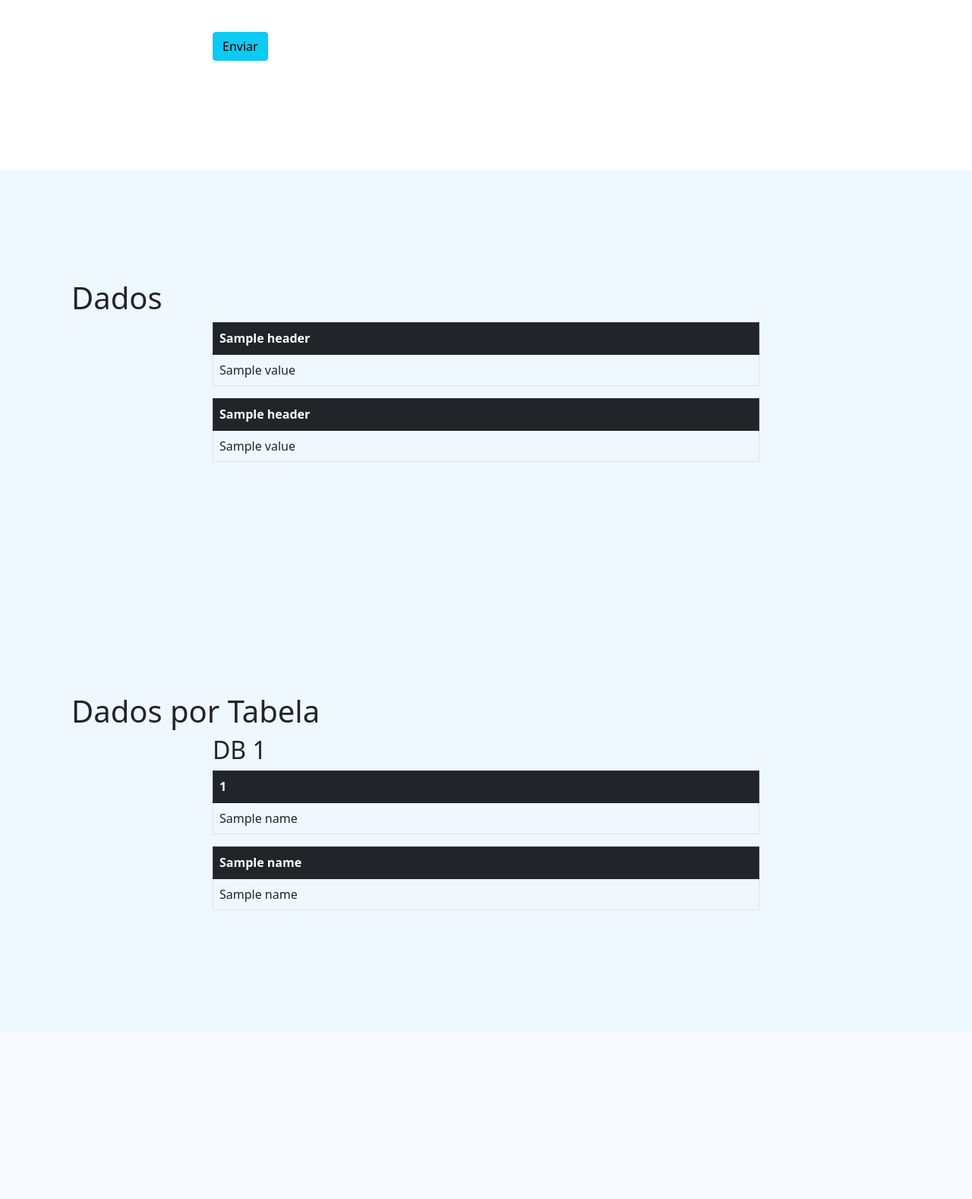
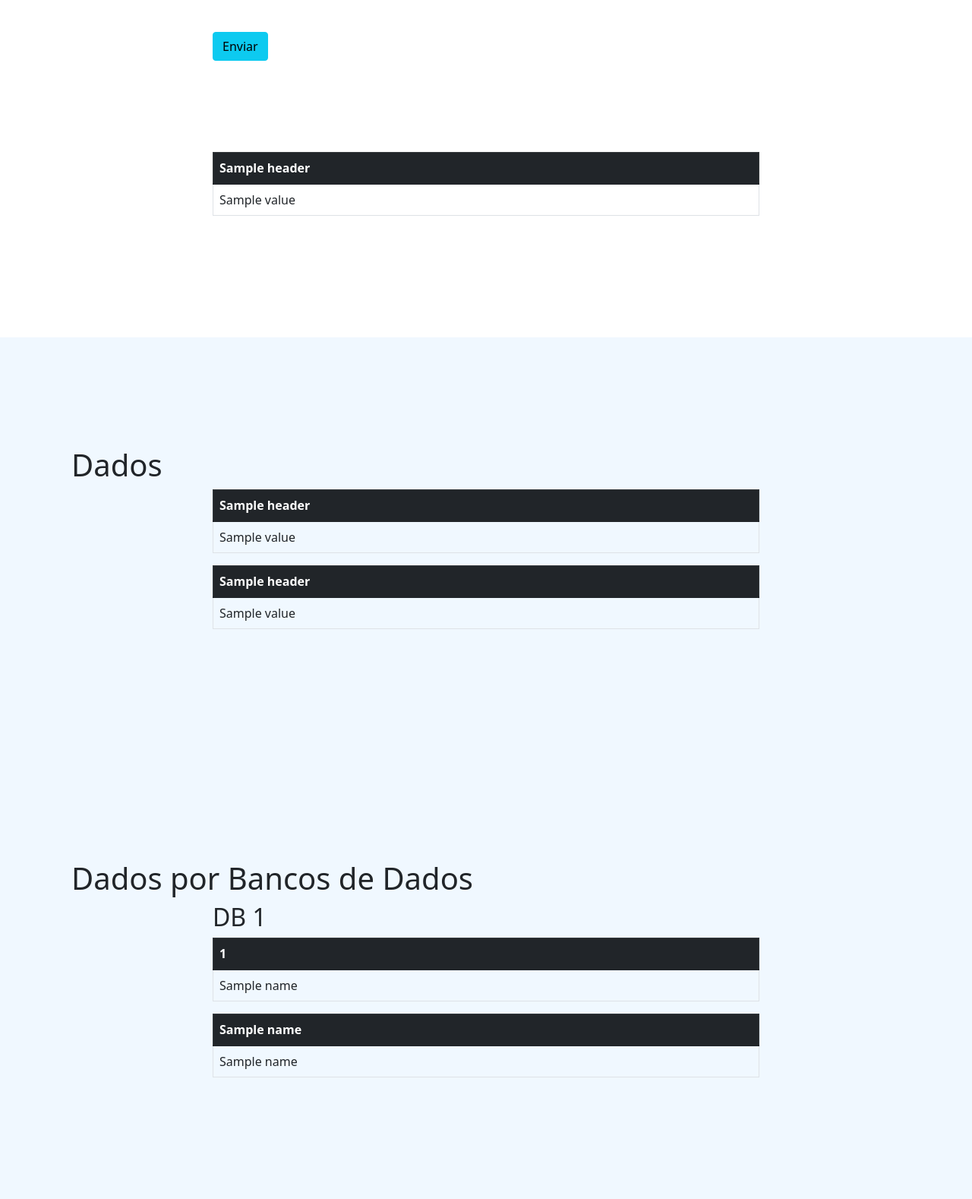
Before and after one commit to cslins/ddb, a Flask app: template templates/index.html in a window 1280 px wide; the page is wider, and only the part inside the window is pictured. Shown: the part 1024-2602 px from the top of that part at 76% size. Before the commit the page ends 2222 px from the top of that part, so only its background shows below. Run offline with Flask 2, Linux system fonts and the light colour scheme; the template is opened without the code that fills it: most values are stand-ins (such as "Sample title", 1, 10 or a date in 2020); some libraries are stand-ins or nearby versions.

Commit message:
Add files via upload

```diff
--- a/app.py
+++ b/app.py
@@ -23,7 +23,7 @@ databases_tabelas = {'db1':{'Funcionario':{'nome_func':['fulano silva', 'fulano
                             'Departamento':{'nome_dep':['departamento 2'], 'num_dep':[2]}}}
 
 
-@app.route('/')
+@app.route('/', methods=["GET", "POST"])
 def hello():
 
     all_headers_departamento = list(tabela_departamento.keys())
@@ -41,9 +41,25 @@ def hello():
 
 
 
+    returned_headers, returned_rows = None, None
+
+    print(request.form.get('sqlcommands'))
+
+    if request.method == 'POST' and request.form.get('sqlcommands') != None:
+
+        #pega o retorno da query aqui embaixo
+        returned_query = {'Funcionario':{'nome_dep':['departamento 1', 'departamento 2', 'departamento 3'], 'num_dep':[1,2,3]}}
+        #print(list(returned_query[list(returned_query.keys())[0]].keys()))
+        returned_headers = list(returned_query[list(returned_query.keys())[0]].keys())
+        returned_rows = list(zip(*returned_query[list(returned_query.keys())[0]].values()))
+
+
+
+
     return render_template('index.html', headers_departamento = all_headers_departamento,
                            rows_departamento = all_rows_departamento, headers_funcionario = all_headers_funcionario,
-                           rows_funcionario = all_rows_funcionario, dbs = dbs, dbs_tables = dbs_tables)
+                           rows_funcionario = all_rows_funcionario, dbs = dbs, dbs_tables = dbs_tables,
+                           returned_headers = returned_headers, returned_rows = returned_rows)
 
 
 
@@ -52,11 +68,15 @@ def hello():
 def insert_info():
 
 
-
-
     comandos_sql = request.form.get('sqlcommands')
 
     print(comandos_sql)
+
+    #pego o retorno de uma função aqui
+
+    returned_query = {'nome_dep':['departamento 1', 'departamento 2', 'departamento 3'], 'num_dep':[1,2,3]}
+
+
 
     return redirect('/')
 
--- a/templates/index.html
+++ b/templates/index.html
@@ -24,39 +24,47 @@
 
 
         <!-- Insert Info Section-->
-        <form action="/insert_info" method="post">
+        <form action="/" method="post">
         <section id="about">
             <div class="container px-4">
                 <h1>Comandos SQL</h1>
                 <div class="row gx-4 justify-content-center">
 
                     <div class="col-lg-8">
-                        <!--
-                        <br><br>
-                        <h2>Departamento</h2>
-                        <label for="dnome">Nome do Departamento:</label><br>
-                        <input type="text" id="dnome" name="dnome"><br><br>
-                        <label for="dnumdep">Número do Departamento:</label><br>
-                        <input type="text" id="dnumdep" name="dnumdep">
 
-                        <br><br><br>
-
-                        <h2>Funcionário</h2>
-                        <label for="fnome">Nome:</label> <br>
-                        <input type="text" id="fnome" name="fnome"><br><br>
-                        <label for="cpf">CPF:</label><br>
-                        <input type="text" id="cpf" name="cpf"><br><br>
-                        <label for="fnumdep">Número do Departamento:</label><br>
-                        <input type="text" id="fnumdep" name="fnumdep">
-
-
-                        <br><br><br>
-//-->
                         <br><br><br>
                         <textarea id="w3review" name="sqlcommands" rows="15" cols="120"></textarea>
                         <br><br><br><br>
 
                         <input type="submit" class="btn btn-info" value="Enviar">
+
+                        <br><br><br><br><br><br>
+
+                        {% if returned_headers is not none %}
+                        <table class="table table-bordered">
+                            <thead class="table-dark">
+                                <tr>
+                                {% for header in returned_headers%}
+
+                                    <th scope="col">{{header}}</th>
+
+                                {% endfor %}
+                                </tr>
+                            </thead>
+                            <tbody>
+                                {% for row in returned_rows %}
+                                    <tr>
+                                    {% for value in row %}
+
+                                        <td>{{ value }}</td>
+
+                                    {% endfor %}
+
+                                    </tr>
+                                {%endfor%}
+                            </tbody>
+                        </table>
+                        {% endif %}
 
                 </div>
             </div>
@@ -134,7 +142,7 @@
 
         <section id="section" style='background-color:#F0F8FF'>
             <div class="container px-4">
-                <h1>Dados por Tabela</h1>
+                <h1>Dados por Bancos de Dados</h1>
                 <div class="row gx-4 justify-content-center">
                     <div class="col-lg-8">
 
```
